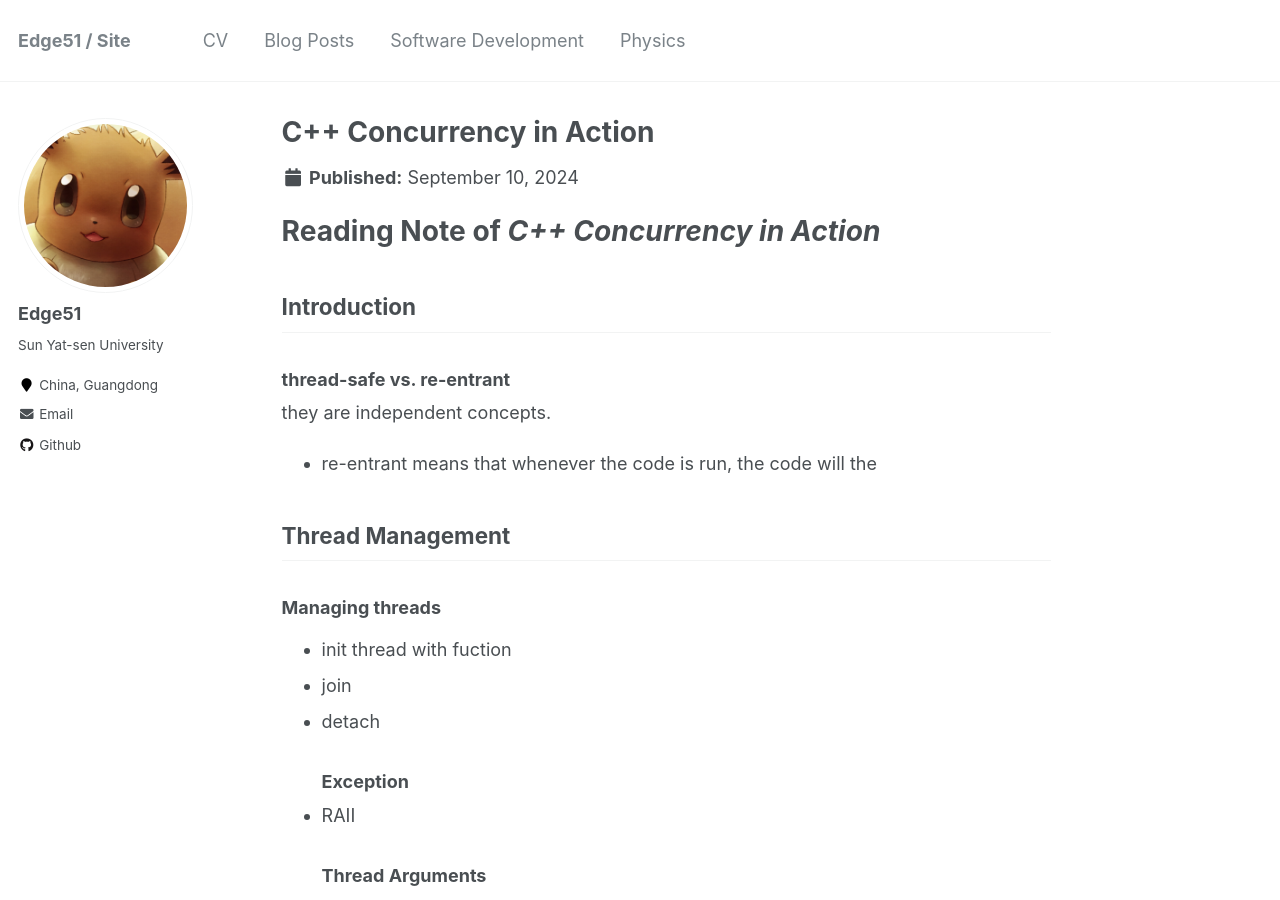
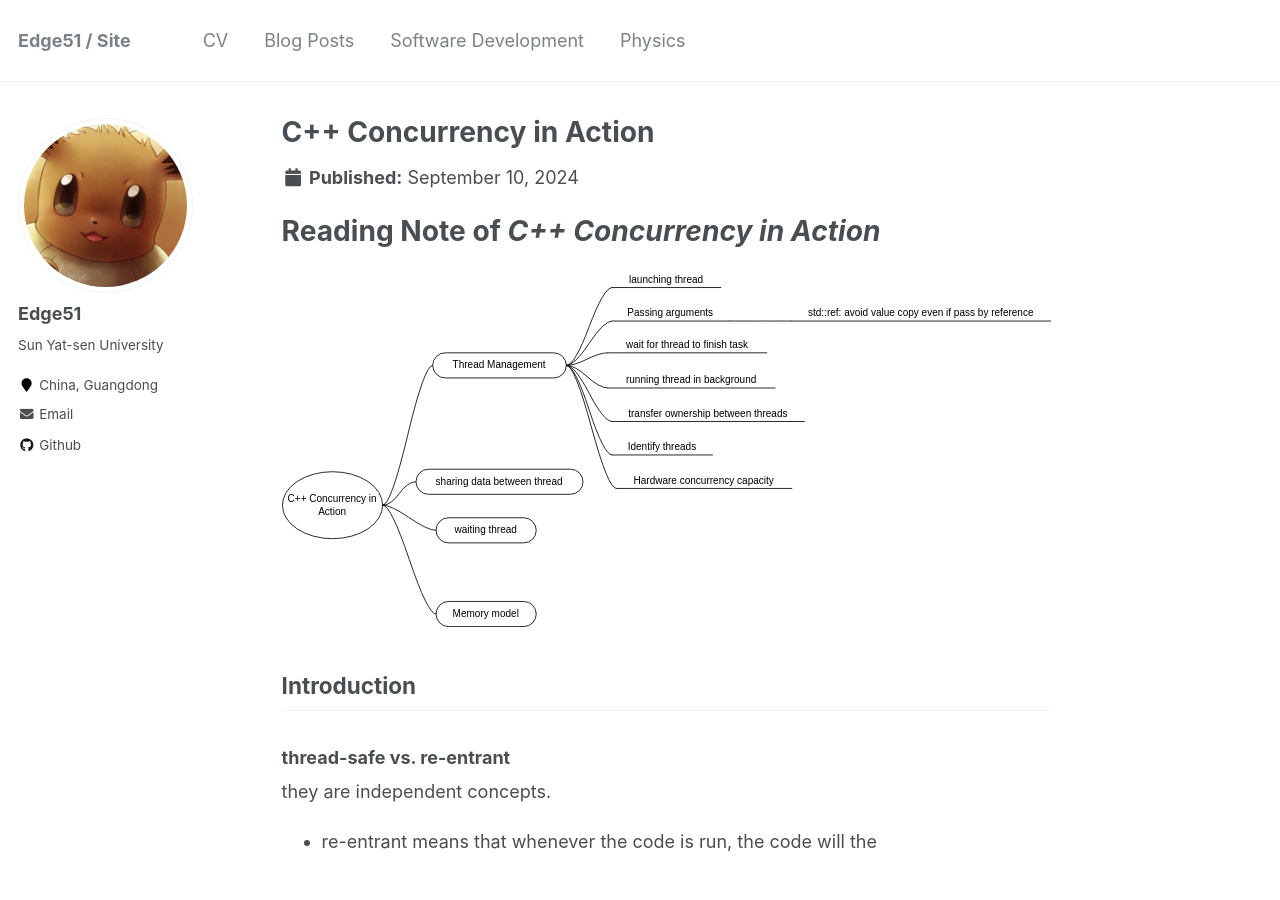
Before and after one commit to Edge51/Edge51.github.io, a Jekyll site: the page built from _readings/C++-Concurrency-in-Action.md, in a window 1280 px wide and 900 px high. Built offline with Jekyll 4.4.1, drawn with Linux system fonts in a browser that asks for light colours.

Commit message:
Add mind map to c++ concurrency in action reading notes

```diff
--- a/_readings/C++-Concurrency-in-Action.md
+++ b/_readings/C++-Concurrency-in-Action.md
@@ -9,6 +9,8 @@ tags:
 
 
 # Reading Note of *C++ Concurrency in Action*
+
+![mind map](/images/readings/c++_concurrency_in_action/C++_Concurrency_in_Action.drawio.svg)
 
 ## Introduction
 ### thread-safe vs. re-entrant
@@ -36,7 +38,6 @@ Using the std::ref when you need to pass by reference.
 - thread.id
 
 ## Sharing Data between Threads
-![mind map](./C++_Concurrency_in_Action.drawio.svg)
 ### Race condition
 - definition: multiple threads access same data, the order they access lead to undefined behaviour.
 ### Using mutex to avoid Race condition
```
Also changed, not shown: _readings/C++_Concurrency_in_Action.drawio.svg (deleted), images/readings/c++_concurrency_in_action/C++_Concurrency_in_Action.drawio.svg (added).
